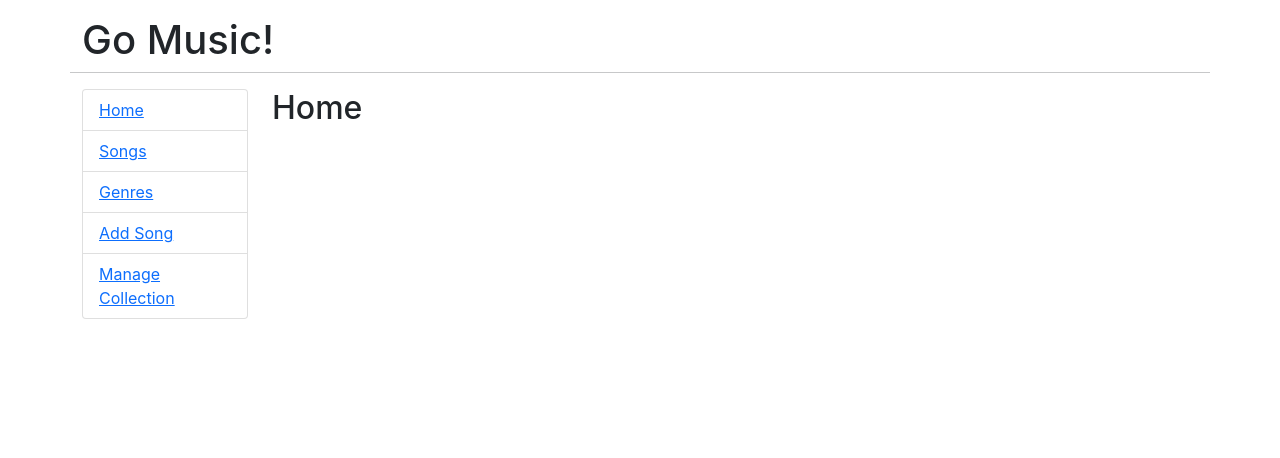
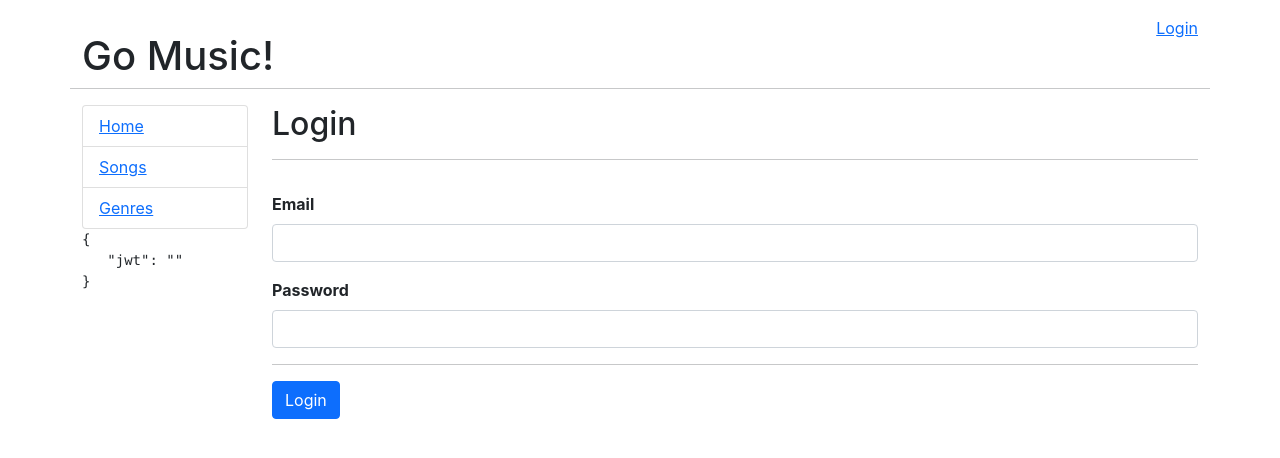
Before and after one commit to Jaspier/Go-Music, a React (Create React App) app: page /login in a window 1280 px wide. Shown: the top 458 px of the page. Built offline with nearby package versions, Linux system fonts and the light colour scheme.

Commit message:
Creating a login component and implementing login/logout functionality for frontend with JWT

```diff
--- a/src/App.js
+++ b/src/App.js
@@ -1,4 +1,4 @@
-import React from 'react';
+import React, { Fragment } from 'react';
 import { BrowserRouter as Router, Switch, Route, Link } from 'react-router-dom';
 import Songs from './components/Songs';
 import Home from './components/Home';
@@ -7,13 +7,45 @@
 import Genres from './components/Genres';
 import OneGenre from './components/OneGenre';
 import EditSong from './components/EditSong';
+import { Component } from 'react/cjs/react.development';
+import Login from './components/Login';
 
-export default function App() {
+export default class App extends Component {
+  constructor(props) {
+    super(props);
+    this.state = {
+      jwt: '',
+    };
+    this.handleJWTChange(this.handleJWTChange.bind(this));
+  }
+
+  handleJWTChange = jwt => {
+    this.setState({ jwt: jwt });
+  };
+
+  logout = () => {
+    this.setState({ jwt: '' });
+  };
+
+  render() {
+    let loginLink;
+    if (this.state.jwt === '') {
+      loginLink = <Link to='/login'>Login</Link>;
+    } else {
+      loginLink = (
+        <Link to='/logout' onClick={this.logout}>
+          Logout
+        </Link>
+      );
+    }
     return (
       <Router>
         <div className='container'>
           <div className='row'>
+            <div className='col mt-3'>
               <h1 className='mt-3'>Go Music!</h1>
+            </div>
+            <div className='col mt-3 text-end'>{loginLink}</div>
             <hr className='mb-3' />
           </div>
           <div className='row'>
@@ -29,13 +61,18 @@
                   <li className='list-group-item'>
                     <Link to='/genres'>Genres</Link>
                   </li>
+                  {this.state.jwt !== '' && (
+                    <Fragment>
                       <li className='list-group-item'>
                         <Link to='/admin/song/0'>Add Song</Link>
                       </li>
                       <li className='list-group-item'>
                         <Link to='/admin'>Manage Collection</Link>
                       </li>
+                    </Fragment>
+                  )}
                 </ul>
+                <pre>{JSON.stringify(this.state, null, 3)}</pre>
               </nav>
             </div>
             <div className='col-md-10'>
@@ -47,6 +84,14 @@
                 </Route>
 
                 <Route path='/genre/:id' component={OneGenre} />
+
+                <Route
+                  exact
+                  path='/login'
+                  component={props => (
+                    <Login {...props} handleJWTChange={this.handleJWTChange} />
+                  )}
+                />
 
                 <Route exact path='/genres'>
                   <Genres />
@@ -67,3 +112,4 @@
       </Router>
     );
   }
+}
--- /dev/null
+++ b/src/components/Login.js
@@ -0,0 +1,126 @@
+import React, { Component, Fragment } from 'react';
+import Input from './form-components/input';
+import Alert from './ui-components/Alert';
+
+export default class Login extends Component {
+  constructor(props) {
+    super(props);
+
+    this.state = {
+      email: '',
+      password: '',
+      error: null,
+      errors: [],
+      alert: {
+        type: 'd-none',
+        message: '',
+      },
+    };
+
+    this.handleChange = this.handleChange.bind(this);
+    this.handleSubmit = this.handleSubmit.bind(this);
+  }
+
+  handleChange = evt => {
+    let value = evt.target.value;
+    let name = evt.target.name;
+    this.setState(prevState => ({
+      ...prevState,
+      [name]: value,
+    }));
+  };
+
+  handleSubmit = evt => {
+    evt.preventDefault();
+
+    let errors = [];
+
+    if (this.state.email === '') {
+      errors.push('email');
+    }
+
+    if (this.state.password === '') {
+      errors.push('password');
+    }
+
+    this.setState({ errors: errors });
+
+    if (errors.length > 0) {
+      return false;
+    }
+
+    const data = new FormData(evt.target);
+    const payload = Object.fromEntries(data.entries());
+
+    const requestOptions = {
+      method: 'POST',
+      body: JSON.stringify(payload),
+    };
+
+    fetch('http://localhost:4000/v1/signin', requestOptions)
+      .then(response => response.json())
+      .then(data => {
+        if (data.error) {
+          this.setState({
+            alert: {
+              type: 'alert-danger',
+              message: data.error.message,
+            },
+          });
+        } else {
+          console.log(data);
+          this.handleJWTChange(Object.values(data)[0]);
+          this.props.history.push({
+            pathname: '/admin',
+          });
+        }
+      });
+  };
+
+  handleJWTChange(jwt) {
+    this.props.handleJWTChange(jwt);
+  }
+
+  hasError(key) {
+    return this.state.errors.indexOf(key) !== -1;
+  }
+
+  render() {
+    return (
+      <Fragment>
+        <h2>Login</h2>
+        <hr />
+        <Alert
+          alertType={this.state.alert.type}
+          alertMessage={this.state.alert.message}
+        />
+
+        <form className='pt-3' onSubmit={this.handleSubmit}>
+          <Input
+            title={'Email'}
+            type={'email'}
+            name={'email'}
+            handleChange={this.handleChange}
+            className={this.hasError('email') ? 'is-invalid' : ''}
+            errorDiv={this.hasError('email') ? 'text-danger' : 'd-none'}
+            errorMsg={'Please enter a valid email address'}
+          />
+
+          <Input
+            title={'Password'}
+            type={'password'}
+            name={'password'}
+            handleChange={this.handleChange}
+            className={this.hasError('password') ? 'is-invalid' : ''}
+            errorDiv={this.hasError('password') ? 'text-danger' : 'd-none'}
+            errorMsg={'Please enter a password'}
+          />
+
+          <hr />
+
+          <button className='btn btn-primary'>Login</button>
+        </form>
+      </Fragment>
+    );
+  }
+}
```
Lines whose indentation alone changed are shown as unchanged.
